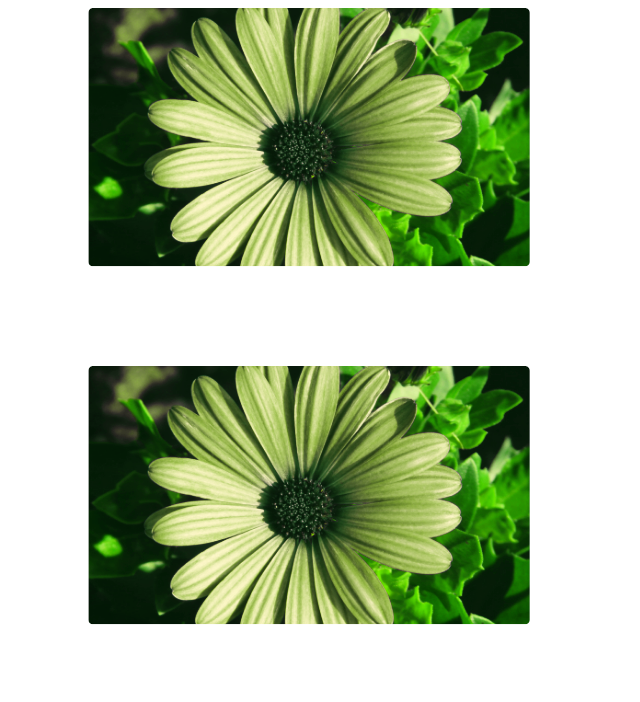
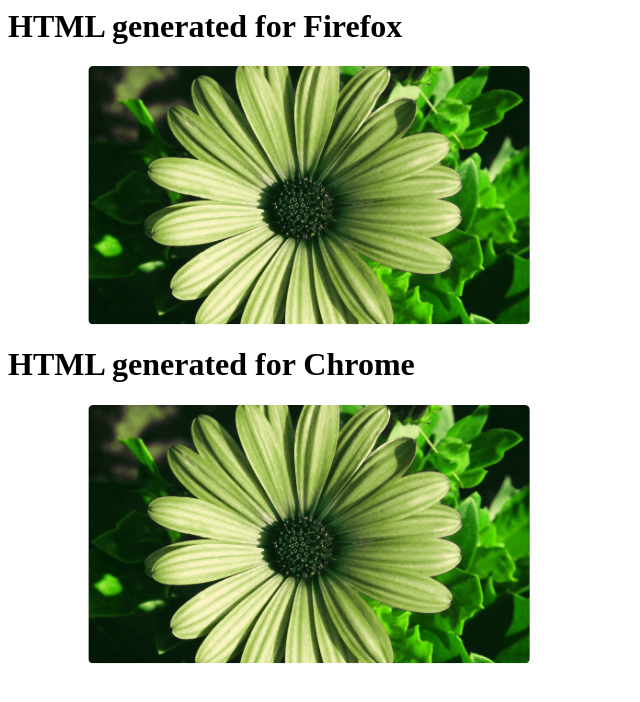
Before and after one commit to ArturDrozdz/ff-filters-problem, a plain HTML site: page index.html in a window 1280 px wide. Shown: the whole page, without its empty margins (0-640 px from the left). Drawn offline with Linux system fonts and the light colour scheme.

```diff
--- a/index.html
+++ b/index.html
@@ -7,6 +7,7 @@
 <body>
 
     <!-- FIREFOX -->
+    <h1>HTML generated for Firefox</h1>
     <div id="x64" class="node-path edit-fill shape" draggable="false" unselectable="on" style="width:441.568px;height:258.352px;display:block;-webkit-transform:matrix(1,0,0,1,80.26533333333333,0);">
         <svg xmlns="http://www.w3.org/2000/svg" version="1.1" width="442" height="259" viewBox="0 -193764 331500 194250" style="position:absolute;top:0;left:0;opacity: 1;"
             id="p64" draggable="false" unselectable="on" data-accessible="1">
@@ -48,8 +49,8 @@
 
 
     <!-- CHROME -->
-
-    <div id="x74" class="node-path edit-fill shape" draggable="false" unselectable="on" style="width:441.568px;height:258.352px;display:block;-webkit-transform:matrix(1,0,0,1,80.26533333333333,100);">
+    <h1>HTML generated for Chrome</h1>
+    <div id="x74" class="node-path edit-fill shape" draggable="false" unselectable="on" style="width:441.568px;height:258.352px;display:block;-webkit-transform:matrix(1,0,0,1,80.26533333333333,0);">
         <svg xmlns="http://www.w3.org/2000/svg" version="1.1" width="442" height="259" viewBox="627130 -826726 331500 194250" style="position:absolute;top:0;left:0;opacity: 1;"
             id="p74" draggable="false" unselectable="on" data-accessible="1">
             <defs>
```
